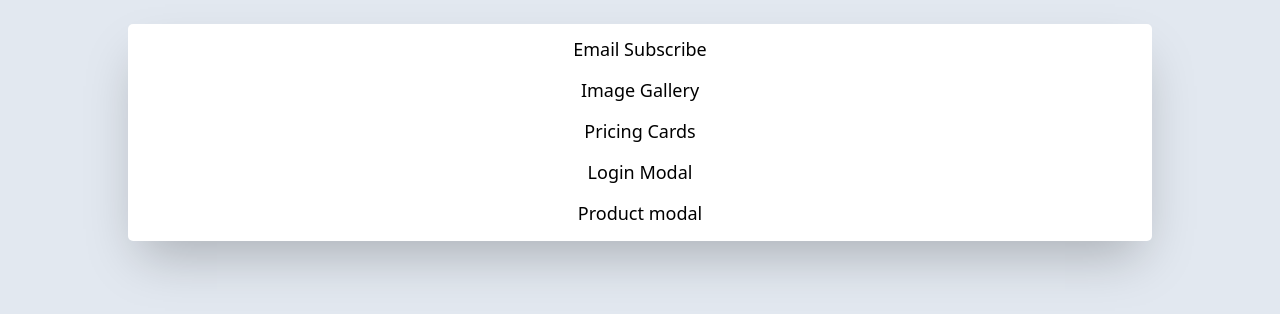
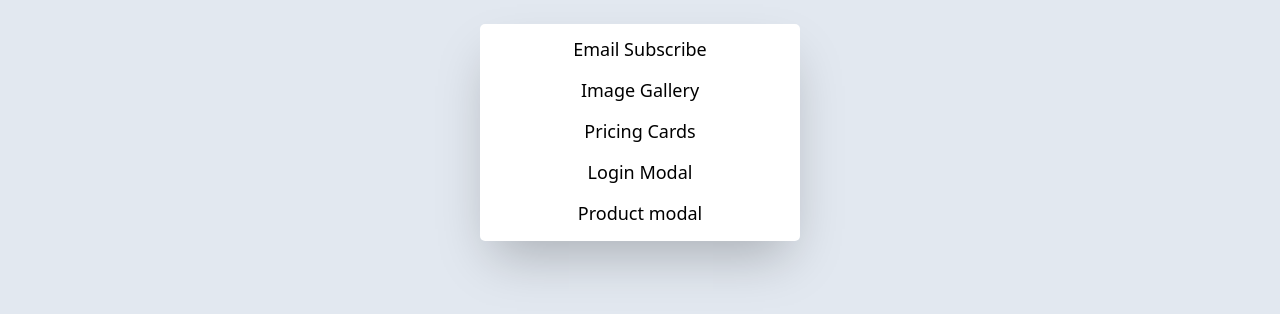
Before and after one commit to sepide-rezzayi/projects.github.io, a website: page index.html in a window 1280 px wide. Drawn offline with nearby package versions, Linux system fonts and the light colour scheme.

Commit message:
Update index.html

```diff
--- a/index.html
+++ b/index.html
@@ -10,7 +10,7 @@
   <body class="bg-slate-200">
     <!-- container -->
     <div
-      class="flex w-[80%] mx-auto my-[2.4rem] p-[1.2rem] rounded-lg items-center space-y-[1.2rem] shadow-2xl flex-col bg-white mb-[4.2rem] text-[1.8rem]"
+      class="flex w-[80%] mx-auto my-[2.4rem] p-[1.2rem] rounded-lg items-center space-y-[1.2rem] shadow-2xl flex-col bg-white mb-[4.2rem] text-[1.8rem] sm:w-[25%]"
     >
       <div class="group">
         <a href="tailwind-mini-projects/email-subscribe/index.html">
```
